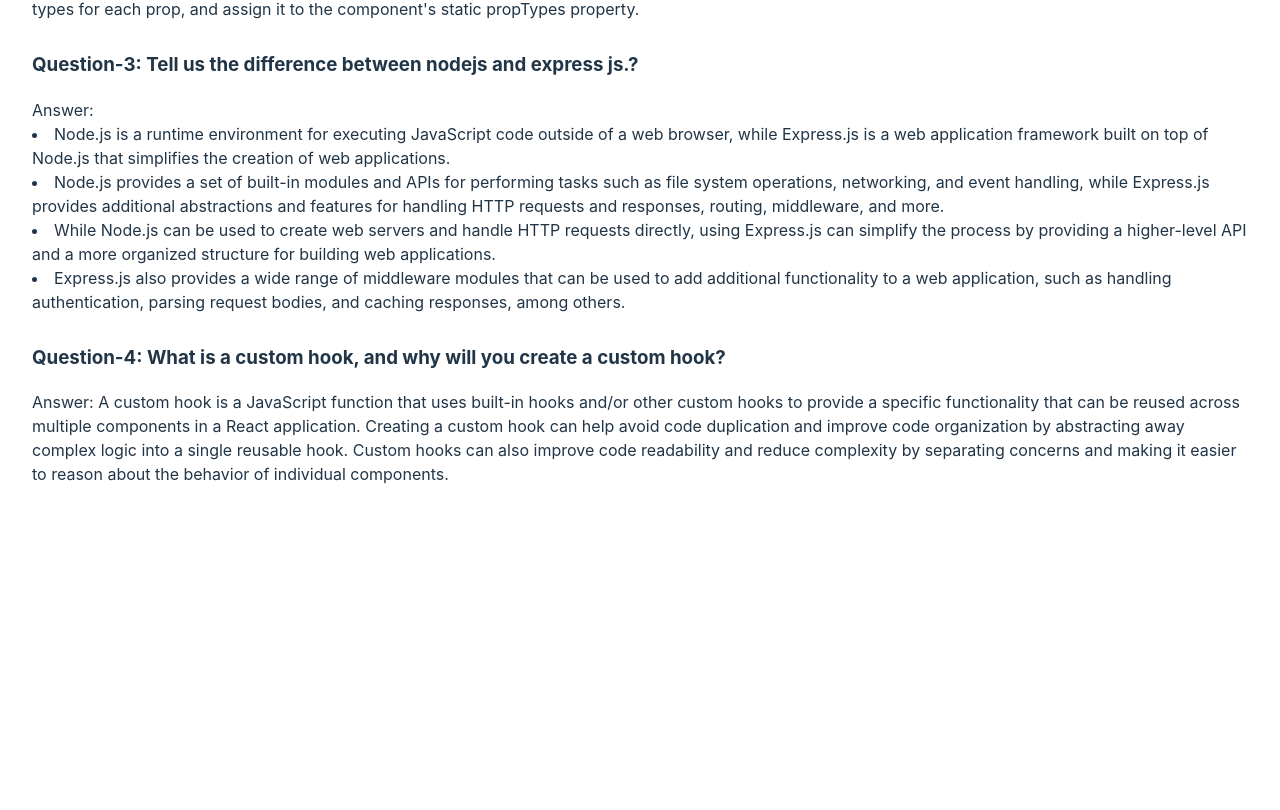
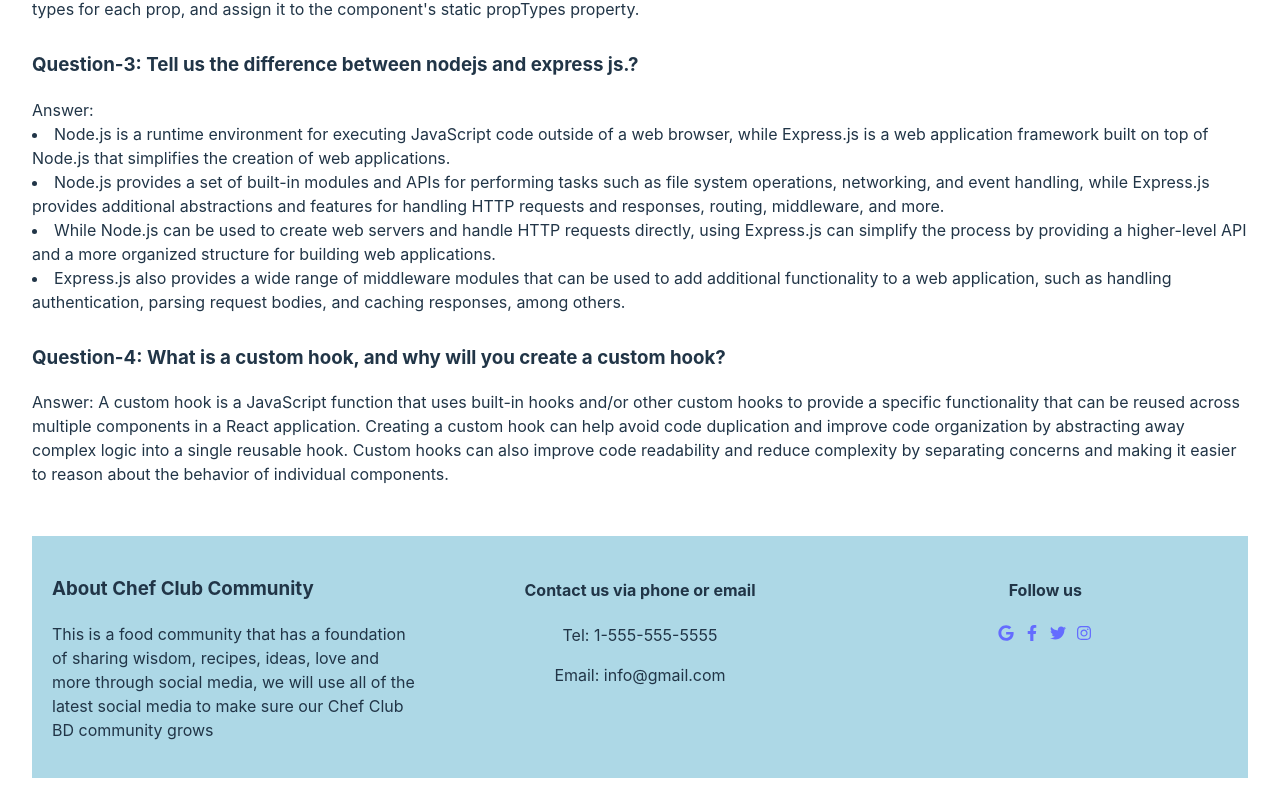
Before and after one commit to ataur28/chef-club-bd-client, a React (Vite) app: page /blog in a window 1280 px wide. Shown: the part 525-1335 px from the top of the page. Before the commit the page ends 1059 px from the top, so only its background shows below. Built offline with nearby package versions, Linux system fonts and the light colour scheme.

Commit message:
update footer section

```diff
--- a/src/components/Blog/Blog.jsx
+++ b/src/components/Blog/Blog.jsx
@@ -1,5 +1,6 @@
 import React from 'react';
 import './Blog.css'
+import Footer from '../Footer/Footer';
 
 const Blog = () => {
     return (
@@ -40,6 +41,7 @@
 
                     Custom hooks can also improve code readability and reduce complexity by separating concerns and making it easier to reason about the behavior of individual components.</p>
             </div>
+            <Footer></Footer>
         </div>
     );
 };
--- a/src/components/First/First.jsx
+++ b/src/components/First/First.jsx
@@ -5,6 +5,7 @@
 import JobCategory from '../JobCategory/JobCategory';
 import { useLoaderData } from 'react-router-dom';
 import JobFeatures from '../JobFeatures/JobFeatures';
+import Footer from '../Footer/Footer';
 
 const First = () => {
     // const job = useLoaderData();
@@ -28,6 +29,9 @@
             <section>
                 <JobCategory></JobCategory>
             </section>
+            <section>
+                <Footer></Footer>
+            </section>
 
         </div>
     );
--- /dev/null
+++ b/src/components/Footer/Footer.css
@@ -0,0 +1,16 @@
+.footer-section{
+    display: grid;
+    grid-template-columns: repeat(3, 1fr);
+    margin-top: 50px;
+    background-color: lightblue;
+}
+.footer-about{
+    text-align: left;
+    padding: 20px;
+}
+.footer-contact,.footer-follow{
+    padding: 20px;
+}
+.footer-icon{
+    margin: 5px;
+}
--- /dev/null
+++ b/src/components/Footer/Footer.jsx
@@ -0,0 +1,33 @@
+import React from 'react';
+import { Nav } from 'react-bootstrap';
+import { FaFacebookF, FaGoogle, FaInstagram, FaTwitter } from 'react-icons/fa';
+import './Footer.css'
+
+const Footer = () => {
+    return (
+        <div>
+            <div className='footer-section'>
+                <div className='footer-about'>
+                    <h3 >About Chef Club Community</h3>
+                    <p>This is a food community that has a foundation of sharing wisdom, recipes, ideas, love and more through social media, we will use all of the latest social media to make sure our Chef Club BD community grows</p>
+                </div>
+                <div className='footer-contact'>
+                    <h4>Contact us via phone or email</h4>
+                    <p><span>Tel: </span>1-555-555-5555</p>
+                    <p><span>Email: </span>info@gmail.com</p>
+                </div>
+                <div className='footer-follow'>
+                    <h4>Follow us</h4>
+                    <div>
+                        <Nav.Link href="#" className='footer-icon'><FaGoogle></FaGoogle></Nav.Link>
+                        <Nav.Link href="#" className='footer-icon'><FaFacebookF></FaFacebookF></Nav.Link>
+                        <Nav.Link href="#" className='footer-icon'><FaTwitter></FaTwitter></Nav.Link>
+                        <Nav.Link href="#" className='footer-icon'><FaInstagram></FaInstagram></Nav.Link>
+                    </div>
+                </div>
+            </div>
+        </div>
+    );
+};
+
+export default Footer;
--- a/src/components/JobDetailsAll/JobDetailsAll.jsx
+++ b/src/components/JobDetailsAll/JobDetailsAll.jsx
@@ -4,6 +4,7 @@
 import { FontAwesomeIcon } from '@fortawesome/react-fontawesome'
 import { faDollar, faLocation, faBook, faPhone, faMailBulk } from '@fortawesome/free-solid-svg-icons'
 import { addToDb } from '../../utilities/fakedb';
+import Footer from '../Footer/Footer';
 
 const JobDetailsAll = () => {
     const { jobId } = useParams();
@@ -43,6 +44,7 @@
                 </div>
 
             </div>
+            <Footer></Footer>
         </div>
     );
 };
```
